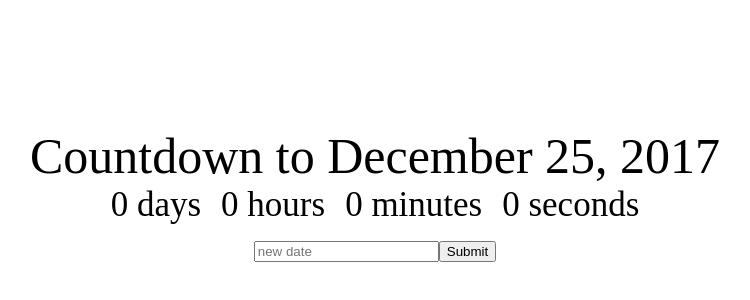
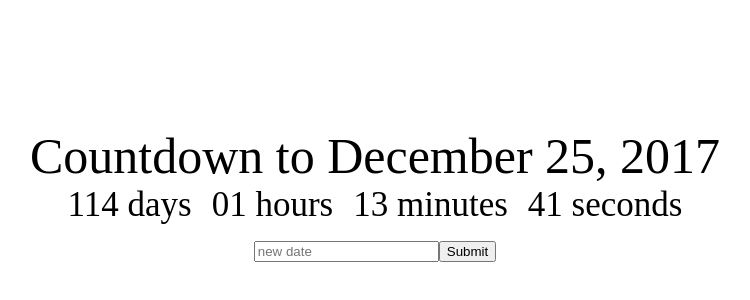
Before and after one commit to wtchou712/countdown-reactjs, a React (Create React App) app: page / in a window 1280 px wide. Shown: the part 126-426 px from the top of the page, without its empty margins (265-1015 px from the left). Built offline with nearby package versions, Linux system fonts and the light colour scheme.

Commit message:
user input date

```diff
--- a/src/App.jsx
+++ b/src/App.jsx
@@ -21,7 +21,9 @@
 				<div className="App-title">
 					Countdown to {this.state.deadline}
 				</div>
-				<Clock />
+				<Clock
+					deadline = {this.state.deadline}
+				/>
 				<div>
 					<input
 						placeholder = 'new date'
--- a/src/Clock.jsx
+++ b/src/Clock.jsx
@@ -12,14 +12,36 @@
 		}
 	}
 
+	componentWillMount(){
+		this.getTimeUntil(this.props.deadline);
+	}
+
+	componentDidMount(){
+		setInterval(() => this.getTimeUntil(this.props.deadline), 1000);
+	}
+
+	leading0(num){
+		return num<10 ? '0' + num: num;
+	}
+
+	getTimeUntil(deadline){
+		const time = Date.parse(deadline) - Date.parse(new Date());
+		const seconds = Math.floor((time/1000) % 60);
+		const minutes = Math.floor((time/1000/60) % 60);
+		const hours = Math.floor((time/1000/3600) % 24);
+		const days = Math.floor((time/1000/3600/24));
+
+		this.setState({days, hours, minutes, seconds});
+	}
 
 	render() {
+
 		return(
 			<div>
-				<div className="Clock-days">{this.state.days} days</div>
-				<div className="Clock-hours">{this.state.hours} hours</div>
-				<div className="Clock-minutes">{this.state.minutes} minutes</div>
-				<div className="Clock-seconds">{this.state.seconds} seconds</div>
+				<div className="Clock-days">{this.leading0(this.state.days)} days</div>
+				<div className="Clock-hours">{this.leading0(this.state.hours)} hours</div>
+				<div className="Clock-minutes">{this.leading0(this.state.minutes)} minutes</div>
+				<div className="Clock-seconds">{this.leading0(this.state.seconds)} seconds</div>
 			</div>
 		)
 	}
```
